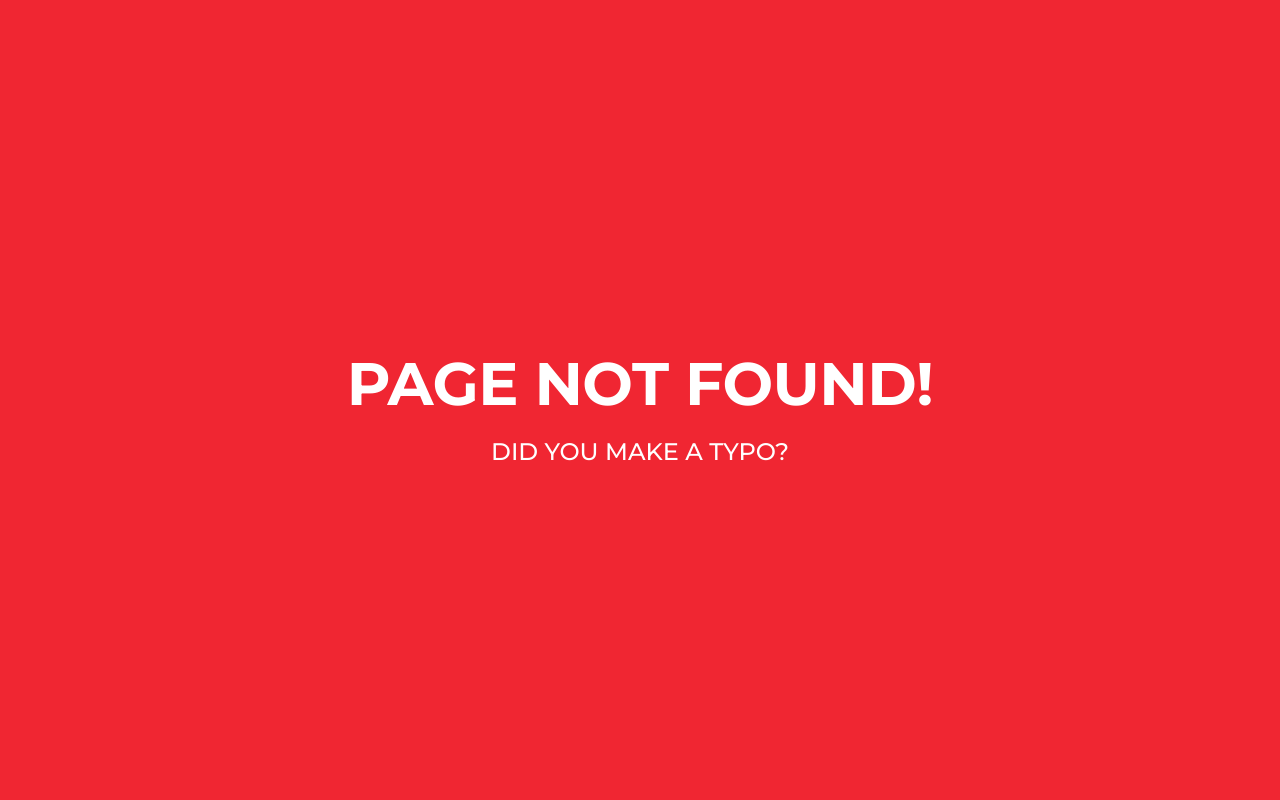
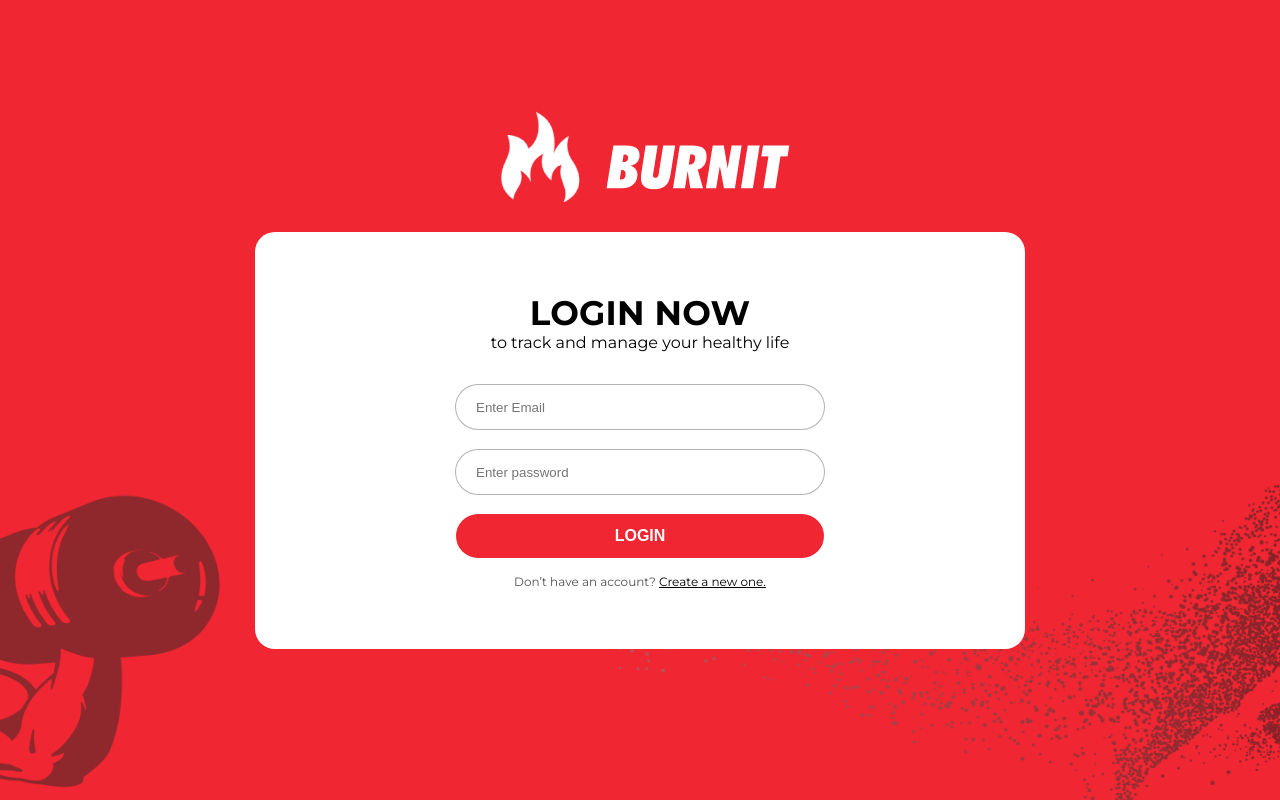
Before and after one commit to zuhaibiqbal26/exercise-tracker-mern, a React (Create React App) app in the folder client/: page / in a window 1280 px wide. Before the commit this address had no page. Built offline with nearby package versions, Linux system fonts and the light colour scheme.

Commit message:
login route bug fixed

```diff
--- a/client/src/App.js
+++ b/client/src/App.js
@@ -49,7 +49,7 @@
 
         <Routes>
           {/* <Route path="/" element={<Home/>}></Route> */}
-          <Route path="/login" element={<Login/>}></Route>
+          <Route path="/" element={<Login/>}></Route>
           <Route path="/register" element={<Register/>}></Route>
           <Route path="/*" element={<NotFound login={login}/>}></Route>
         </Routes>
```
